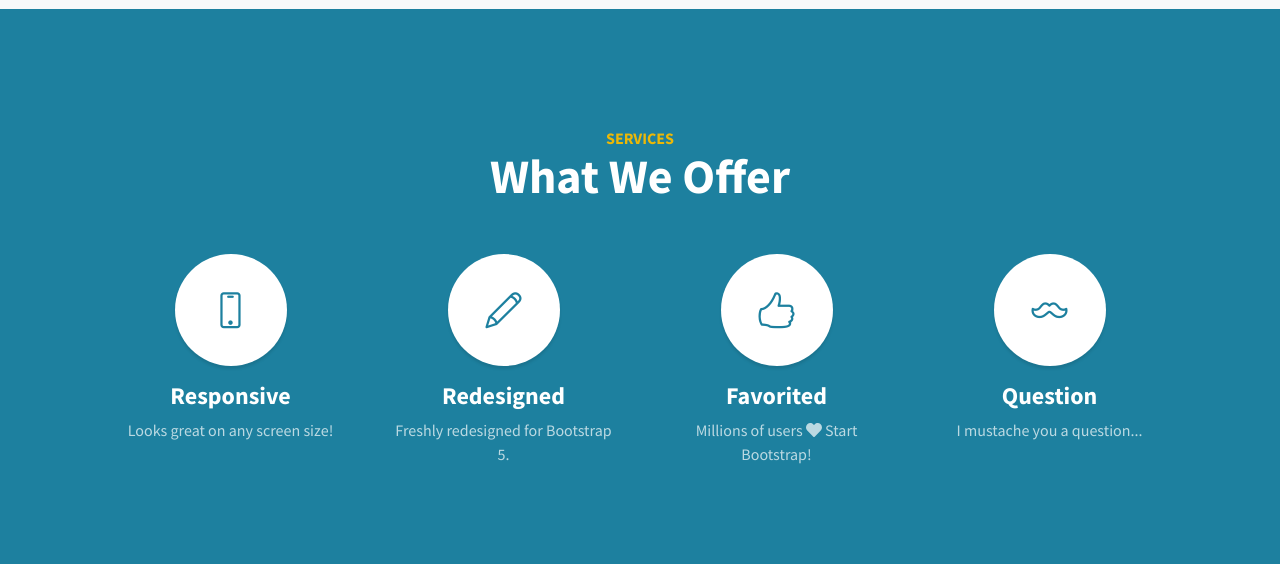
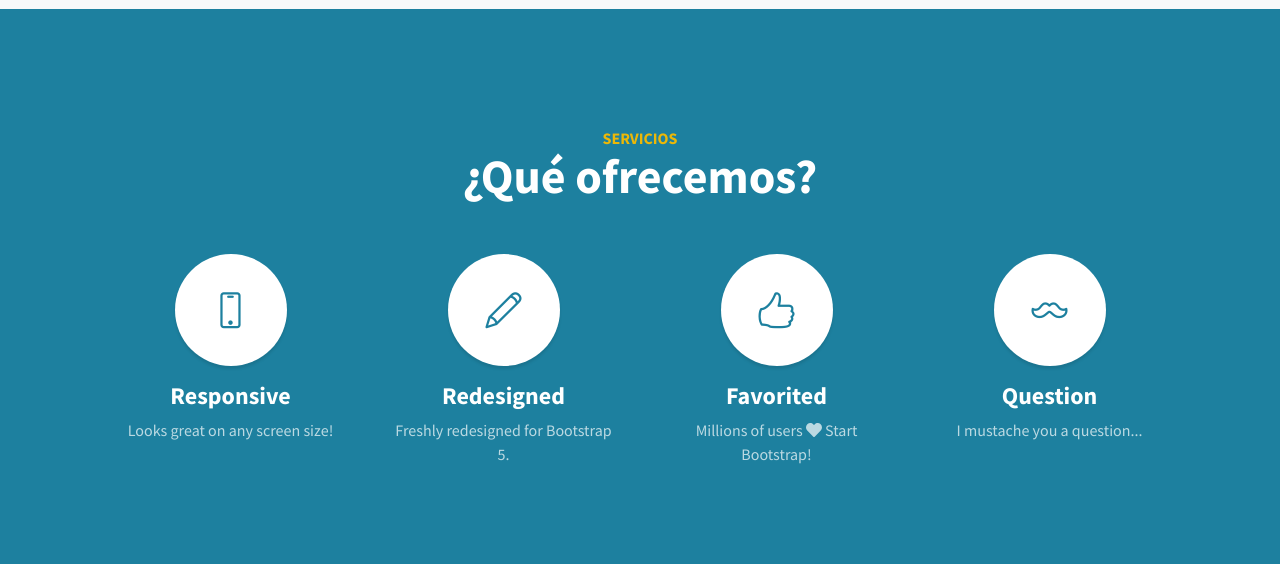
Before and after one commit to BRENDABLAS/EDPRIMARIA, a plain HTML site: page index.html in a window 1280 px wide. Shown: the part 1260-1824 px from the top of the page. Drawn offline with nearby package versions, Linux system fonts and the light colour scheme.

Commit message:
Update index.html

```diff
--- a/index.html
+++ b/index.html
@@ -58,8 +58,8 @@
         <section class="content-section bg-primary text-white text-center" id="services">
             <div class="container px-4 px-lg-5">
                 <div class="content-section-heading">
-                    <h3 class="text-secondary mb-0">Services</h3>
-                    <h2 class="mb-5">What We Offer</h2>
+                    <h3 class="text-secondary mb-0">Servicios</h3>
+                    <h2 class="mb-5">¿Qué ofrecemos?</h2>
                 </div>
                 <div class="row gx-4 gx-lg-5">
                     <div class="col-lg-3 col-md-6 mb-5 mb-lg-0">
```
